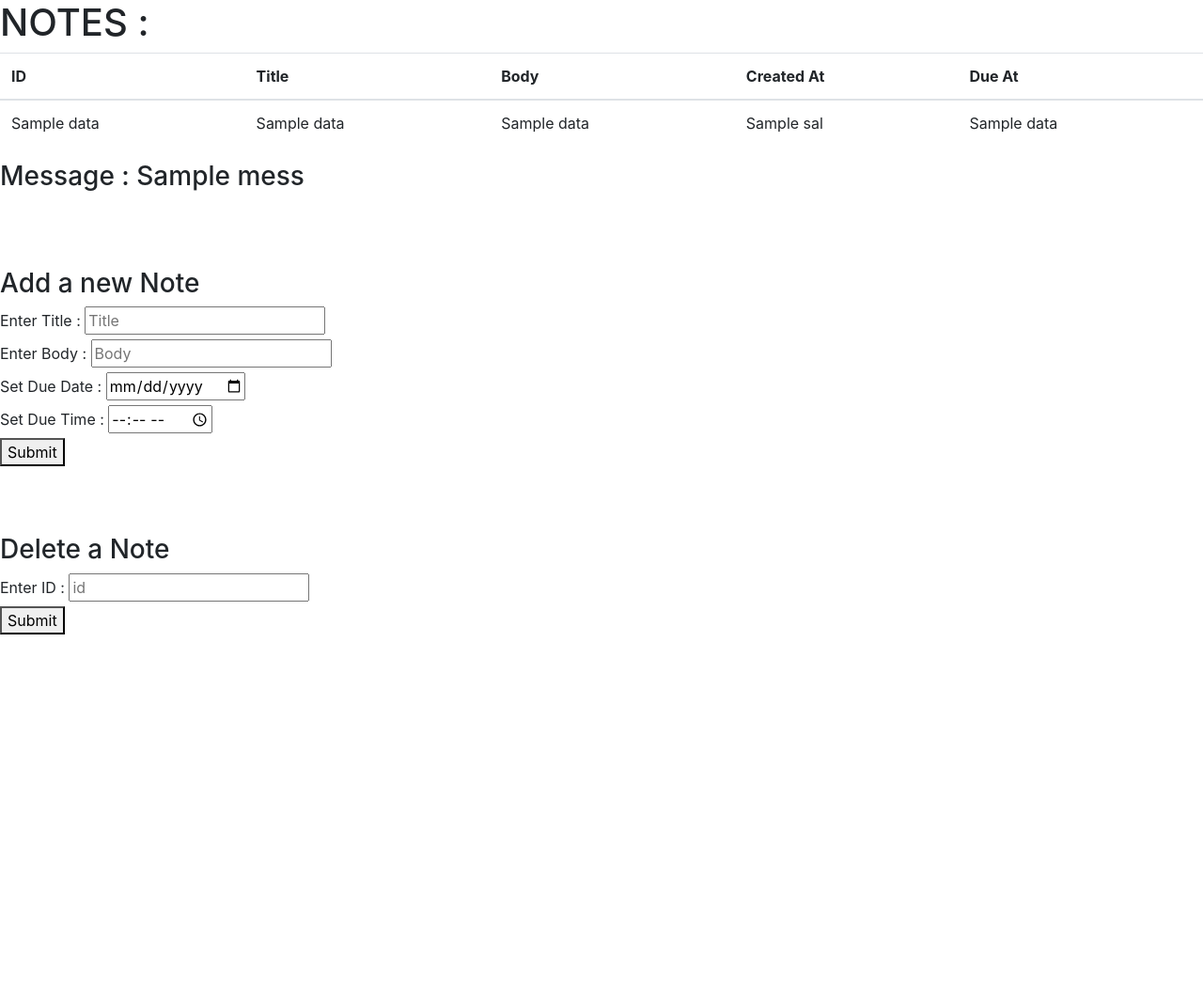
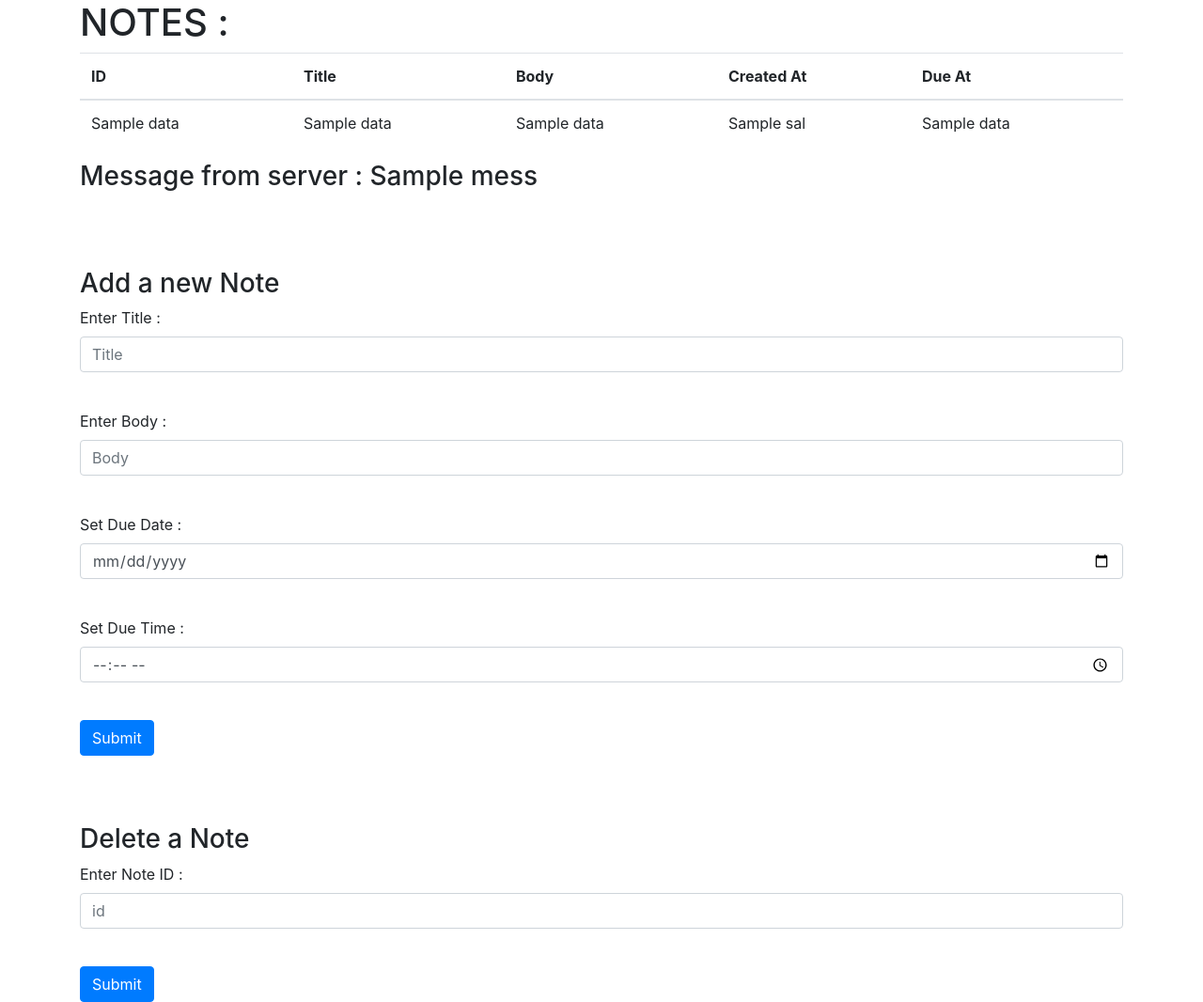
Before and after one commit to gaurav1620/flask-tutorial, a Flask app: template 6-Notes/templates/index.html in a window 1280 px wide. Shown: the whole page at 94% size. Before the commit the page ends 675 px from the top, so only its background shows below. Run offline with Flask 2, Linux system fonts and the light colour scheme; the template is opened without the code that fills it: most values are stand-ins (such as "Sample title", 1, 10 or a date in 2020); some libraries are stand-ins or nearby versions.

Commit message:
added bootstrap styling

```diff
--- a/6-Notes/app.py
+++ b/6-Notes/app.py
@@ -24,14 +24,11 @@ def delnote():
         except :
             m = "ERROR while deleting a record !"
             print(m)
-
-    dat = db.execute("SELECT id, title, body, created_at, due_at FROM notes;")
-
-    return redirect(url_for("index"))
+    return redirect(url_for("index",mess = m))
 
 
 @app.route('/',methods=["GET", "POST"])
-def index():
+def index(mess = "Empty"):
     m = "Done !"
     if request.method == "POST":
 
@@ -58,6 +55,8 @@ def index():
             print(m)
 
         print("Done querying !")
+    if request.args.get("mess") != None:
+        m = request.args.get("mess")
     dat = db.execute("SELECT id, title, body, created_at, due_at FROM notes;")
     return render_template('index.html',data=dat,mess=m)
 
--- a/6-Notes/templates/index.html
+++ b/6-Notes/templates/index.html
@@ -10,8 +10,7 @@
         <script src="https://maxcdn.bootstrapcdn.com/bootstrap/4.5.2/js/bootstrap.min.js"></script>
     </head >
     <body >
-        <div >
-
+        <div class="container">
             <h1>NOTES :  </h1>
             <div class="table-responsive">
                 <table class="table">
@@ -37,40 +36,51 @@
                     </tbody>
                 </table>
             </div >
-            <h3> Message : {{mess}}</h3>
+            <h3> Message from server : {{mess}}</h3>
             <br>
             <br>
             <br>
 
             <h3> Add a new Note </h3>
+
             <form method="post" action="{{url_for('index')}}">
-                <label> Enter Title : </label>
-                <input type="text" name="title" placeholder="Title">
+                <div class="form-group">
+                    <label> Enter Title : </label>
+                    <input class="form-control" type="text" name="title" placeholder="Title">
+                </div>
                 <br>
 
-                <label> Enter Body : </label>
-                <input type="text" name="body" placeholder="Body">
+                <div class="form-group">
+                    <label> Enter Body : </label>
+                    <input class="form-control" type="text" name="body" placeholder="Body">
+                </div>
                 <br>
 
-                <label> Set Due Date : </label>
-                <input type="date" id="dd" name="dd">
+                <div class="form-group">
+                    <label> Set Due Date : </label>
+                    <input class="form-control" type="date" id="dd" name="dd">
+                </div>
                 <br>
 
-                <label> Set Due Time : </label>
-                <input type="time" id="dt" name="dt">
+                <div class="form-group">
+                    <label> Set Due Time : </label>
+                    <input class="form-control" type="time" id="dt" name="dt">
+                </div>
                 <br>
 
-                <button> Submit </button>
+                <button class="btn btn-primary"> Submit </button>
             </form >
             <br>
             <br>
             <br>
             <h3> Delete a Note </h3>
             <form method="post" action="{{url_for('delnote')}}">
-                <label> Enter ID : </label>
-                <input type="text" name="id" placeholder="id">
-                <br>
-                <button> Submit </button>
+                <div class="form-group">
+                    <label> Enter Note ID : </label>
+                    <input class="form-control" type="text" name="id" placeholder="id">
+                    <br>
+                </div>
+                <button class="btn btn-primary" > Submit </button>
             </form >
 
         </div >
```
